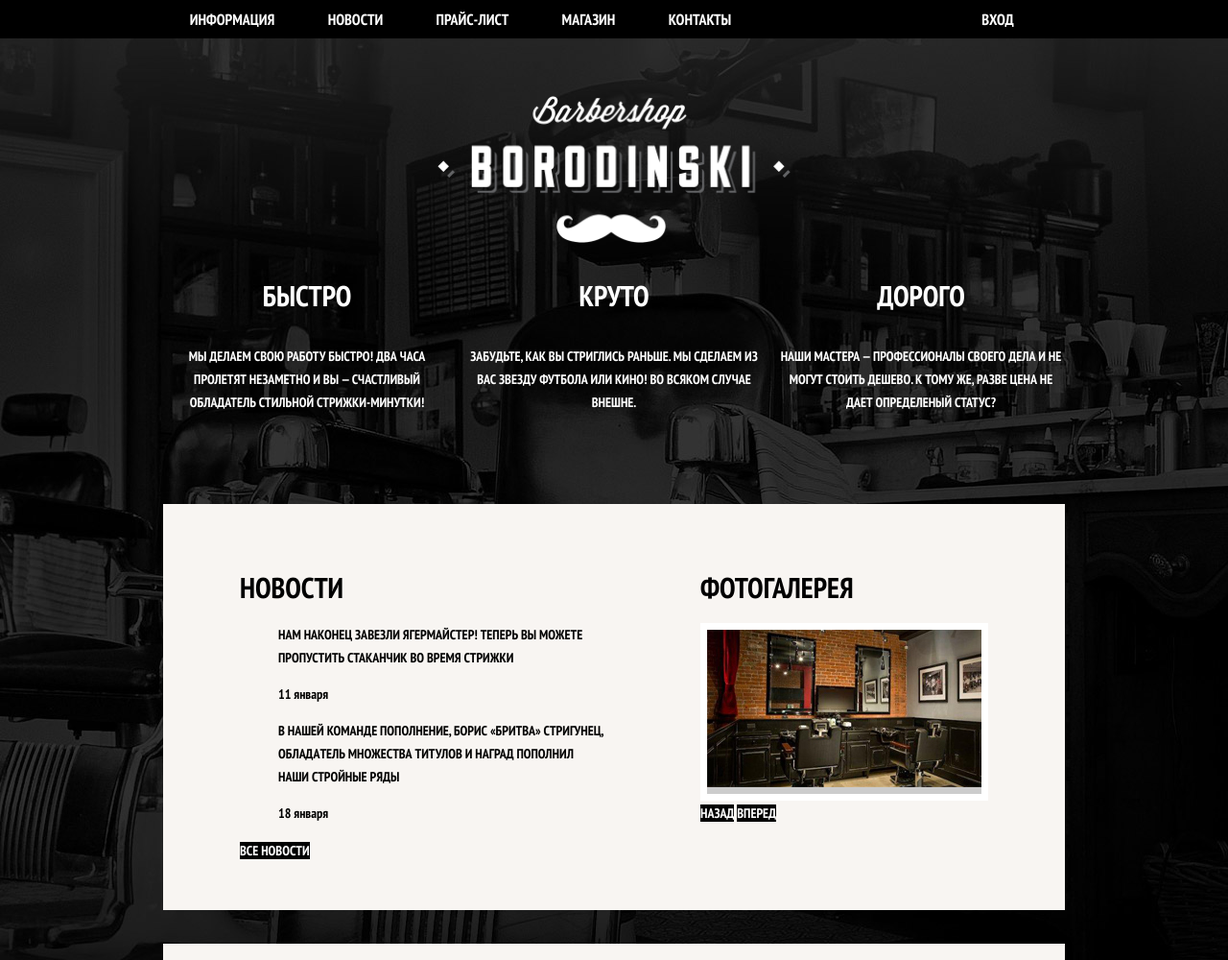
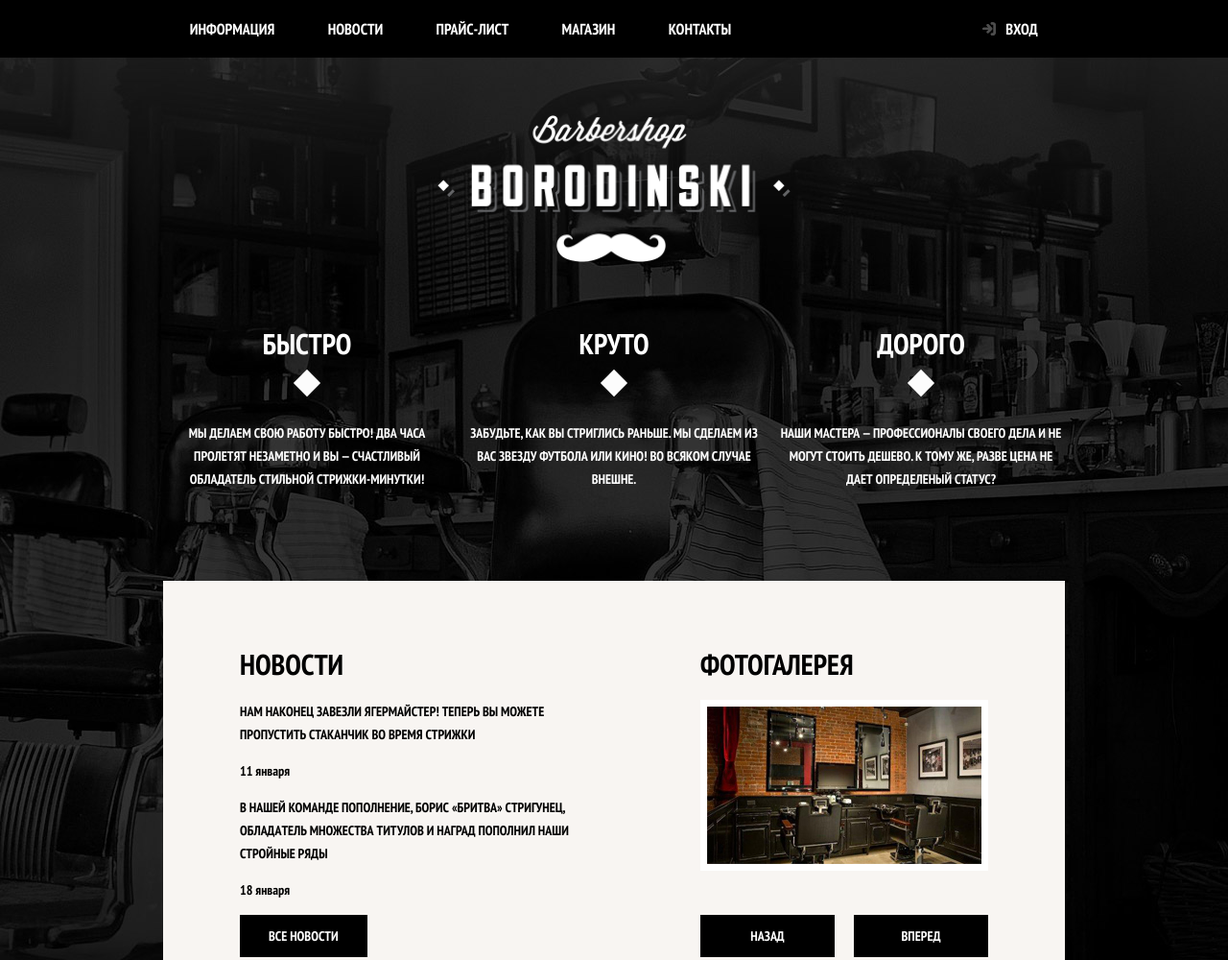
Before and after one commit to DmitrySvistoplias/barbershop_web, a plain HTML site: page Index.html in a window 1280 px wide. Shown: the top 1000 px of the page at 96% size. Drawn offline with Linux system fonts and the light colour scheme.

Commit message:
Интерактивные элементы.

```diff
--- a/Index.html
+++ b/Index.html
@@ -67,11 +67,13 @@
 
         <section class="gallery">
           <h2>Фотогалерея</h2>
+          <div class="gallery-container">
             <div class="gallery-content">
               <a href="#"><img src="img\Layer-21.jpg" width="286" height="164" alt="Интерьер"></a>
             </div>
             <span class="button gallery-button gallery-button-back">Назад</span>
             <span class="button gallery-button gallery-button-next">Вперед</span>
+          </div>
           </section>
         </div>
 
@@ -95,22 +97,32 @@
           <h2>Записаться</h2>
           <p class="appoitment-info">
             УКАЖИТЕ ЖЕЛАЕМУЮ ДАТУ И ВРЕМЯ И МЫ СВЯЖЕМСЯ С ВАМИ ДЛЯ ПОДТВЕРЖДЕНИЯ БРОНИ
-            <form action="#" method="post">
+          </p>
+            <form class="appointment-form" action="#" method="post">
+              <p class="appointment-item">
                 <label for="date">Дата</label>
                 <input type="text" id="date" name="text" value="08.10.2020">
-              <br>
+              </p>
+
+              <p class="appointment-item">
                 <label for="vremia">Время</label>
                 <input type="text" id="vremia" name="text" value="10:00">
-              <br>
+              </p>
+
+              <p class="appointment-item">
                 <label for="login-field">Ваше имя</label>
                 <input type="text" name="login" id="login-field" value="Виталий">
-              <br>
+              </p>
+
+              <p class="appointment-item">
                 <label for="telefon">Телефон</label>
                 <input type="text" name="telefon" id="telefon" value="+7 123 454-55-25">
-              <br>
-              <input type="submit" value="Отправить">
+              </p>
+
+              <button class="button" type="submit">Отправить
+              </button>
             </form>
-          </p>
+
           <!--Здесь будет форма-->
 
         </section>
--- a/css/style.css
+++ b/css/style.css
@@ -24,7 +24,11 @@ a {
 }
 
 .button {
+    display: inline-block;
+
     font: inherit;
+    padding: 10px 30px;
+    margin-right: 16px;
 
     text-align: center;
     color: #ffffff;
@@ -35,6 +39,21 @@ a {
     border: none;
 }
 
+.gallery-button {
+    position: absolute;
+    bottom: 0px;
+    width: 80px;
+    margin-right: 0px;
+}
+
+.gallery-button-back {
+    left: 0px;
+}
+
+.gallery-button-next {
+    right: 0px;
+}
+
 .button:hover,
 .button:active,
 .button:focus {
@@ -43,13 +62,15 @@ a {
 
 .main-navigation-wrapper {
     width: 100%;
+    height: 60px;
     margin-bottom: 60px;
     background-color: #000000;
 }
 
 .main-navigation-wrapper .conteiner {
-display: flex;
-justify-content: space-between;
+    display: flex;
+    height: 60px;
+    justify-content: space-between;
 }
 
 .conteiner {
@@ -76,10 +97,11 @@ justify-content: space-between;
 .site-navigation {
     display: flex;
     width: 620px;
-    height: 40px;
+    height: 60px;
     list-style: none;
     margin: 0px;
     padding: 0px;
+    align-items: center;
 }
 
 .user-navigation {
@@ -98,6 +120,32 @@ justify-content: space-between;
 .site-navigation a,
 .user-navigation a {
     color: #ffffff;
+}
+
+.user-navigation .login-link {
+    position: relative;
+    padding-left: 50px;
+}
+
+.user-navigation .login-link::before {
+    content: "";
+    position: absolute;
+    width: 16px;
+    height: 18px;
+
+    left: 25px;
+    top: 2px;
+    background-image: url("../img/login.svg");
+    background-repeat: no-repeat;
+    background-position: 0px 0px;
+
+    opacity: 0.3;
+}
+
+.login-link:hover::before,
+.login-link:focus::before,
+.login-link:active::before {
+    opacity: 1;
 }
 
 .site-navigation a:hover,
@@ -121,8 +169,27 @@ justify-content: space-between;
 }
 
 .feature-item h3 {
+    position: relative;
     font-size: 30px;
     line-height: 42px;
+    margin-top: 60px;
+    margin-bottom: 60px;
+}
+
+.feature-item h3::after {
+    position: absolute;
+    content: "";
+    width: 20px;
+    height: 20px;
+
+    left: 50%;
+    bottom: -30px;
+    margin-left: -10px;
+
+    transform: rotate(45deg);
+
+    background-color: rgb(252, 252, 252);
+
 }
 
 .features {
@@ -161,6 +228,7 @@ justify-content: space-between;
 
 .news-list {
     list-style: none;
+    padding-left: 0px;
 }
 
 .news-item time{
@@ -170,6 +238,31 @@ justify-content: space-between;
 .gallery-content {
     background-color: #cccccc;
     border: 7px solid #ffffff;
+    height: 164px;
+    width: 286px;
+}
+
+.gallery-container {
+    height: 268px;
+    position: relative;
+    padding: 0px 0px;
+}
+
+.appointment-form {
+    display: flex;
+    flex-wrap: wrap;
+    justify-content: space-between;
+}
+
+.appointment-item {
+    width: 140px;
+    margin: 0;
+    margin-bottom: 10px;
+}
+
+.appointment-item label {
+    margin-bottom: 9px;
+    margin-left: 15px;
 }
 
 form input {
```
Also changed, not shown: img/login.svg (added). Lines whose indentation alone changed are shown as unchanged.
